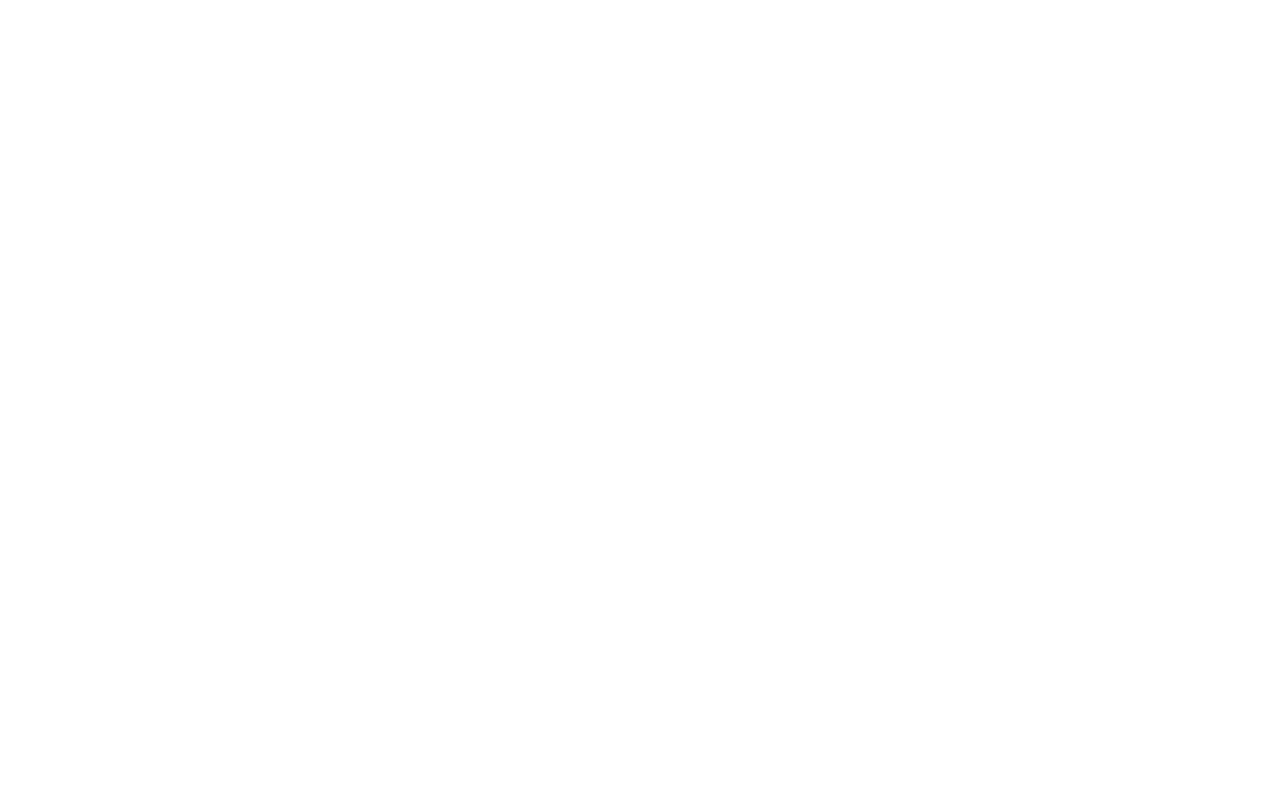
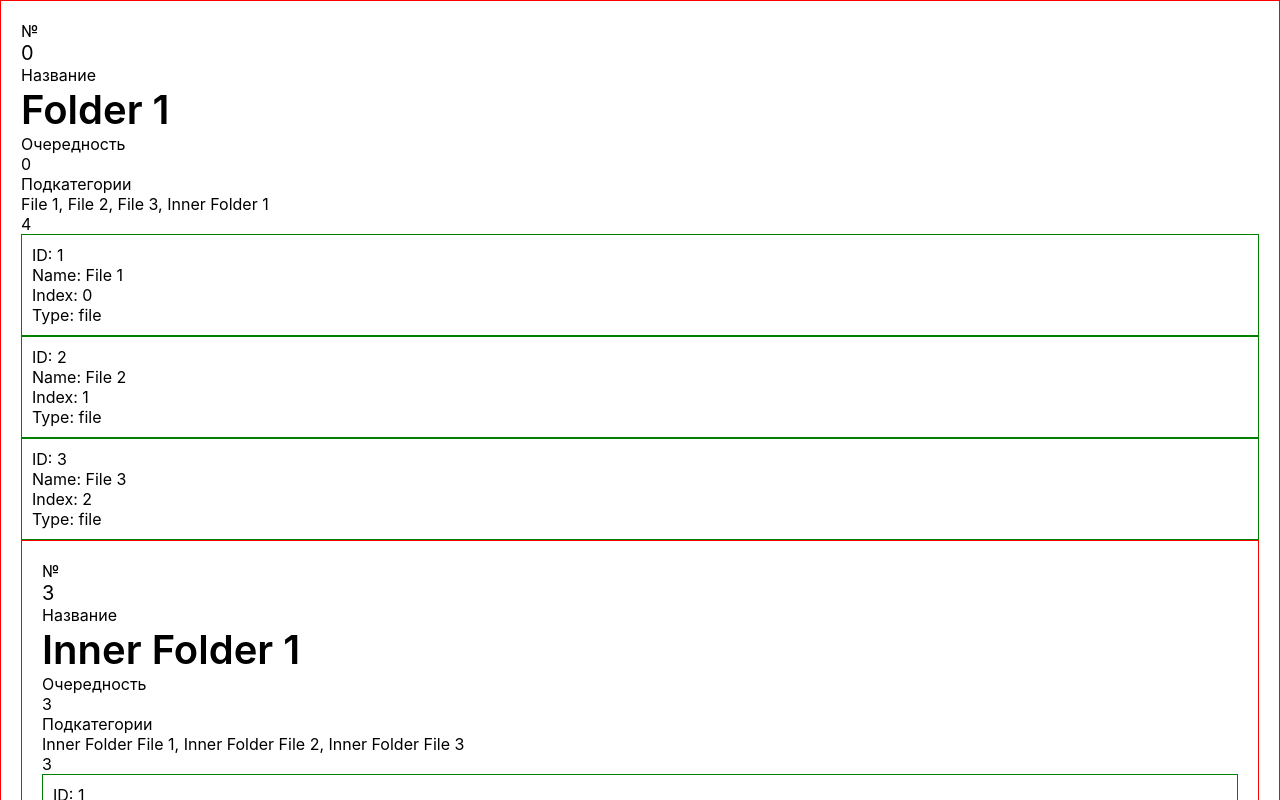
Before and after one commit to Bahodir8586/asaka-test, a React (Create React App) app: page / in a window 1280 px wide. Shown: the top 800 px of the page. Built offline with nearby package versions, Linux system fonts and the light colour scheme; the HTML template or start-up script is replaced by a standard one.

Commit message:
mock data and renderings

```diff
--- a/src/App.js
+++ b/src/App.js
@@ -1,9 +1,15 @@
-function App() {
+import { useState } from "react";
+
+import { mockData } from "./data";
+import { renderComponent } from "./utils";
+
+const App = () => {
+  const [data, setData] = useState(mockData);
   return (
-    <div className="App">
-
+    <div>
+      {data.map((item, index) => renderComponent(item, index))}
     </div>
   );
-}
+};
 
 export default App;
--- /dev/null
+++ b/src/data/index.js
@@ -0,0 +1,92 @@
+export const mockData=[
+    {
+        id:1,
+        name:"Folder 1",
+        type:"folder",
+        innerContent:[
+            {
+                id:1,
+                name:"File 1",
+                type:"file",
+            },
+            {
+                id:2,
+                name:"File 2",
+                type:"file",
+            },
+            {
+                id:3,
+                name:"File 3",
+                type:"file",
+            },
+            {
+                id:4,
+                name:"Inner Folder 1",
+                type:"folder",
+                innerContent: [
+                    {
+                        id:1,
+                        name:"Inner Folder File 1",
+                        type:"file",
+                    },
+                    {
+                        id:2,
+                        name:"Inner Folder File 2",
+                        type:"file",
+                    },
+                    {
+                        id:3,
+                        name:"Inner Folder File 3",
+                        type:"file",
+                    },
+                ]
+            }
+        ]
+    },
+    {
+        id: 2,
+        name:"Folder 2",
+        type:"folder",
+        innerContent:[
+            {
+                id:1,
+                name:"File 1 of Folder 2",
+                type:"file",
+            },
+            {
+                id:2,
+                name:"File 2 of Folder 2",
+                type:"file",
+            },
+            {
+                id:3,
+                name:"File 3 of Folder 2",
+                type:"file",
+            },
+            {
+                id:4,
+                name:"Inner Folder 1  of Folder 2",
+                type:"folder",
+                innerContent: [
+                    {
+                        id:1,
+                        name:"Inner Folder File 1",
+                        type:"file",
+                    },
+                    {
+                        id:2,
+                        name:"Inner Inner Folder",
+                        type:"folder",
+                        innerContent:[
+                            {
+                                id:1,
+                                name:"Very Inner File ",
+                                type:"file",
+                            },
+                        ]
+                    },
+                ]
+            }
+        ]
+    }
+]
--- /dev/null
+++ b/src/utils/index.js
@@ -0,0 +1 @@
+export * from "./renderComponent"
--- /dev/null
+++ b/src/utils/renderComponent.js
@@ -0,0 +1,9 @@
+import { FileComponent, FolderComponent } from "../components";
+
+export const renderComponent = (item, index) => {
+    if (item.type === "file") {
+        return <FileComponent key={item.id} {...item} index={index} />;
+    } else {
+        return <FolderComponent key={item.id} {...item} index={index} />;
+    }
+}
```
